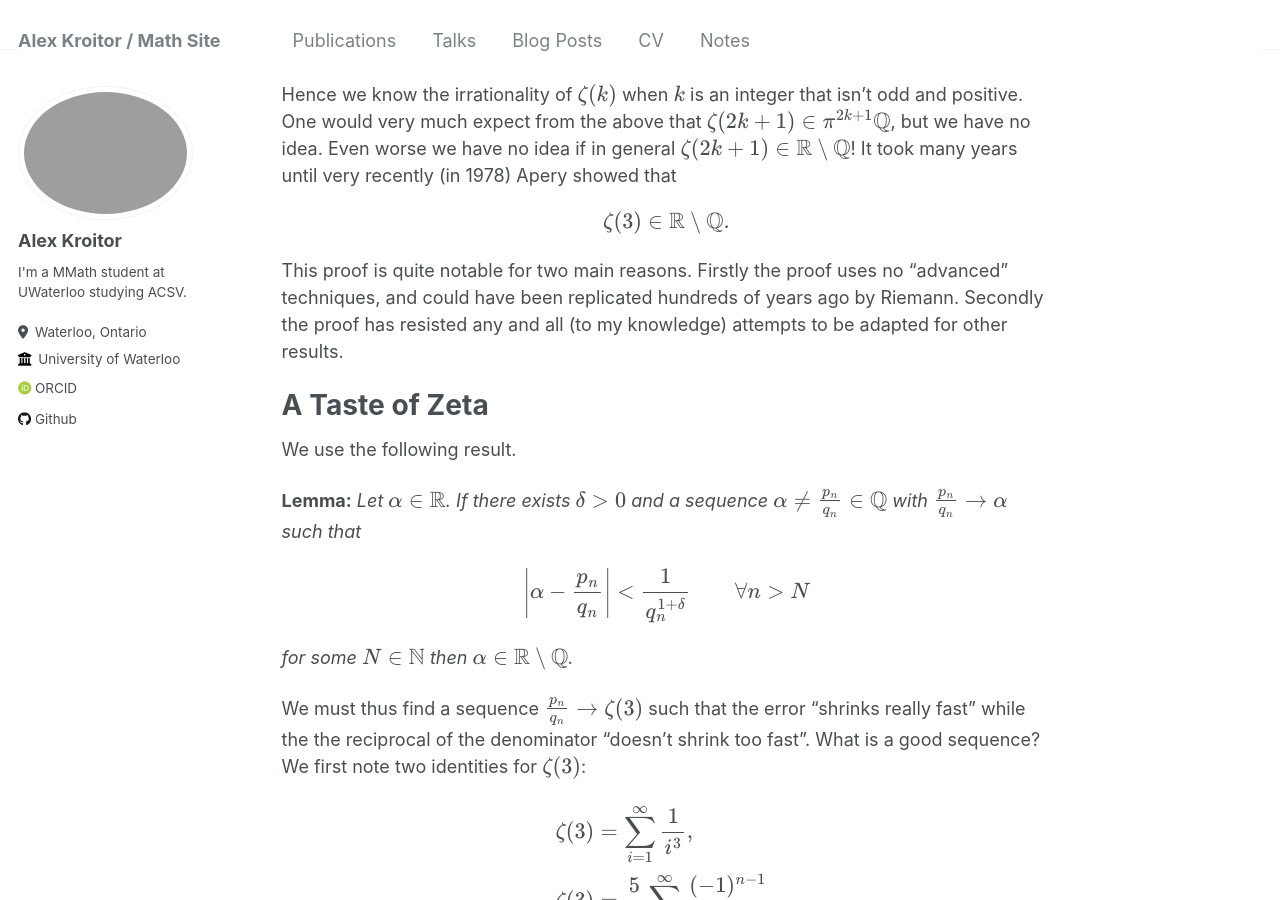
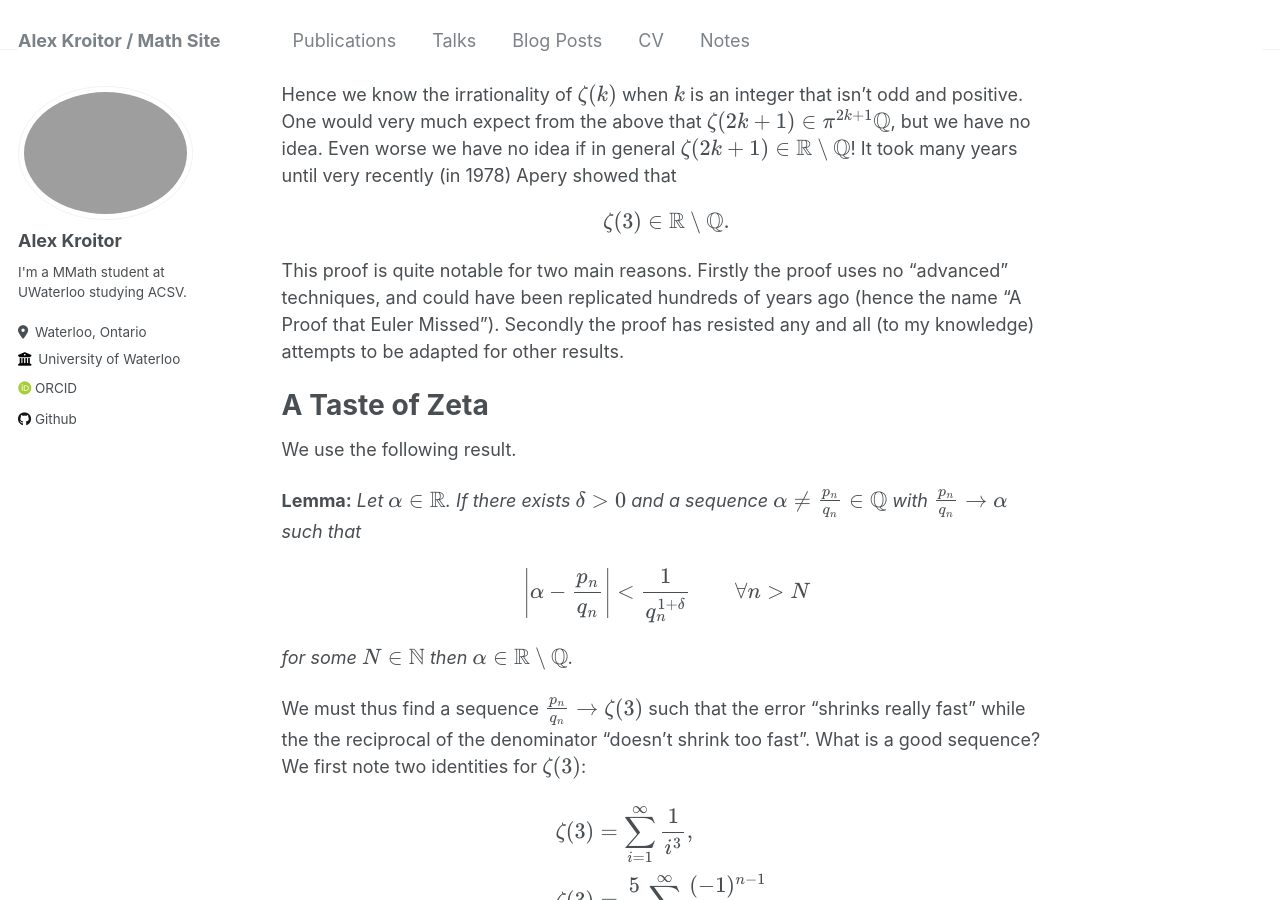
Before and after one commit to akroitor/akroitor.github.io, a Jekyll site: the page built from _posts/2024-04-15-blog-post.md, in a window 1280 px wide and 900 px high, scrolled down 616 px. Built offline with Jekyll 4.4.1, drawn with Linux system fonts in a browser that asks for light colours; some web fonts are replaced.

Commit message:
Update 2024-04-15-blog-post.md

```diff
--- a/_posts/2024-04-15-blog-post.md
+++ b/_posts/2024-04-15-blog-post.md
@@ -25,7 +25,7 @@ $$
 
 Hence we know the irrationality of \\(\zeta(k)\\) when \\( k \\) is an integer that isn't odd and positive. One would very much expect from the above that \\( \zeta(2k + 1) \in \pi^{2k+1} \mathbb{Q} \\), but we have no idea. Even worse we have no idea if in general \\( \zeta(2k+1) \in \mathbb{R} \setminus \mathbb{Q} \\)! It took many years until very recently (in 1978) Apery showed that \\[ \zeta(3) \in \mathbb{R} \setminus \mathbb{Q}. \\]
 
-This proof is quite notable for two main reasons. Firstly the proof uses no "advanced" techniques, and could have been replicated hundreds of years ago by Riemann. Secondly the proof has resisted any and all (to my knowledge) attempts to be adapted for other results.
+This proof is quite notable for two main reasons. Firstly the proof uses no "advanced" techniques, and could have been replicated hundreds of years ago (hence the name "A Proof that Euler Missed"). Secondly the proof has resisted any and all (to my knowledge) attempts to be adapted for other results.
 
 A Taste of Zeta
 =====
```
